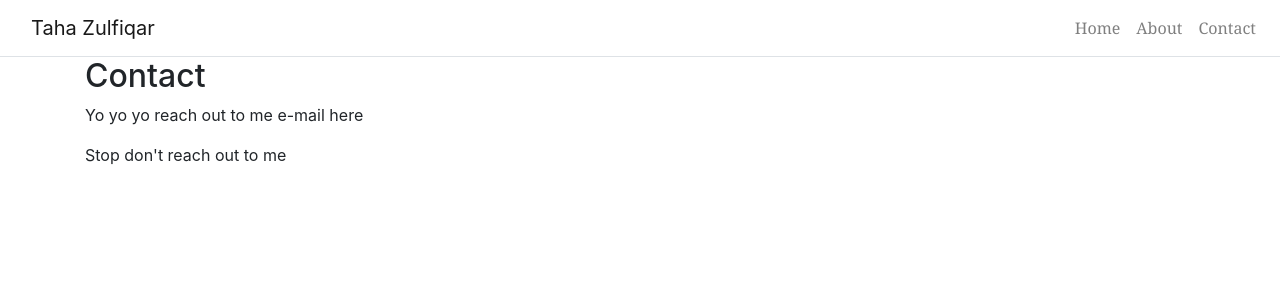
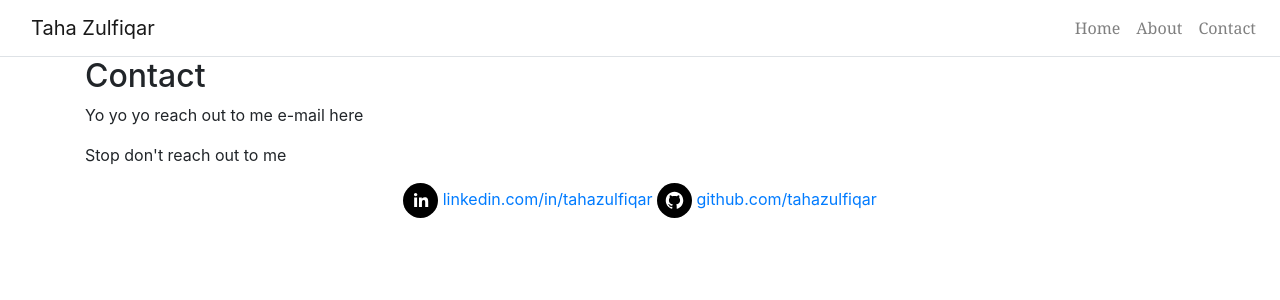
Before and after one commit to tahazulfiqar/ReactWebsite, a React (Create React App) app: page /contact in a window 1280 px wide. Shown: the top 300 px of the page. Built offline with nearby package versions, Linux system fonts and the light colour scheme; the HTML template or start-up script is replaced by a standard one.

Commit message:
Added footer component and included social media icons

```diff
--- a/package.json
+++ b/package.json
@@ -34,5 +34,8 @@
       "last 1 firefox version",
       "last 1 safari version"
     ]
+  },
+  "devDependencies": {
+    "react-social-icons": "^4.1.0"
   }
 }
--- a/src/App.js
+++ b/src/App.js
@@ -6,6 +6,7 @@ import { Contact } from "./Contact";
 import { NoMatch } from "./NoMatch";
 import { Layout } from "./components/Layout";
 import { NavigationBar } from "./components/Navbar";
+import { Footer } from "./components/Footer";
 
 //import "./App.css";
 // <Route path="/Resume" component={resume} />
@@ -28,6 +29,7 @@ class App extends React.Component {
             </Switch>
           </Router>
         </Layout>
+        <Footer />
       </React.Fragment>
     );
   }
--- /dev/null
+++ b/src/components/Footer.js
@@ -0,0 +1,33 @@
+import React from "react";
+import ReactDOM from "react-dom";
+import { SocialIcon } from "react-social-icons";
+
+export const Footer = () => {
+  return (
+    <div
+      style={{
+        display: "flex",
+        justifyContent: "center",
+        alignItems: "center",
+      }}
+    >
+      <div>
+        <SocialIcon
+          url="https://www.linkedin.com/in/tahazulfiqar/"
+          style={{ height: 35, width: 35 }}
+          bgColor="black"
+        />{" "}
+        <a href="https://www.linkedin.com/in/tahazulfiqar/">
+          linkedin.com/in/tahazulfiqar
+        </a>
+        {"     "} {"     "} {"     "} {"     "} {"     "} {"     "} {"     "}
+        <SocialIcon
+          url="https://github.com/tahazulfiqar"
+          style={{ height: 35, width: 35 }}
+          bgColor="Black"
+        />{" "}
+        <a href="https://github.com/tahazulfiqar">github.com/tahazulfiqar</a>
+      </div>
+    </div>
+  );
+};
--- a/src/components/Navbar.js
+++ b/src/components/Navbar.js
@@ -26,7 +26,7 @@ export const NavigationBar = () => (
   <Styles>
     <Navbar expand="lg" className="border-bottom">
       <Container>
-        <Navbar.Brand>Taha Zulfiqar</Navbar.Brand>
+        <Navbar.Brand href="/">Taha Zulfiqar</Navbar.Brand>
       </Container>
       <Navbar.Toggle aria-controls="basic-navbar-nav"></Navbar.Toggle>
       <Navbar.Collapse id="basic-navbar-nav">
```
Also changed, not shown: 1 other file (tests, documents, lock files or other folders).
